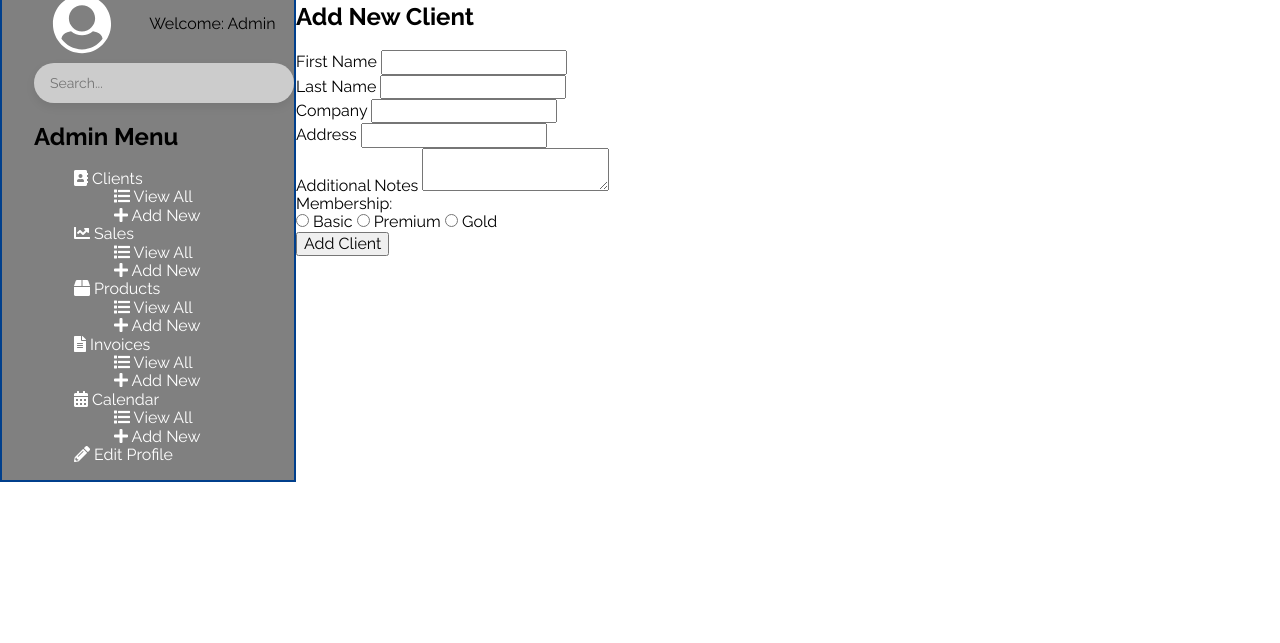
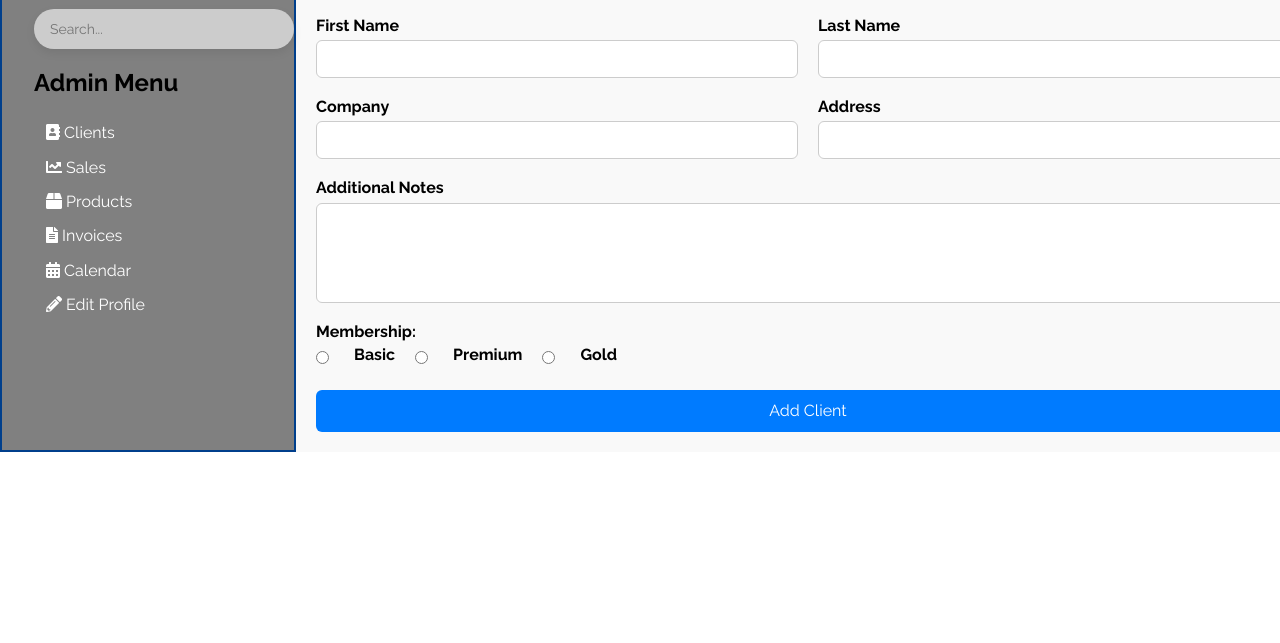
Before and after one commit to velugoti/frontend-projects, a plain HTML site: page admin-site/index.html in a window 1280 px wide. Shown: the part 157-800 px from the top of the page. Drawn offline with nearby package versions, Linux system fonts and the light colour scheme.

Commit message:
updated css

```diff
--- a/admin-site/css/app.css
+++ b/admin-site/css/app.css
@@ -27,6 +27,29 @@ body {
   flex: 0 0 20%;
   color: white;
 }
+
+
+
+.site-name .mobile {
+  display: block;
+}
+
+.site-name .desktop {
+  display: none;
+}
+
+@media (min-width: 500px) {
+
+  .site-name .mobile {
+    display: none;
+  }
+
+  .site-name .desktop {
+    display: block;
+  }
+
+}
+
 
 .bar {
   display: flex;
@@ -127,7 +150,130 @@ list-style: none;
 }
 
 .menu li a {
-
   text-decoration: none;
   color:white;
 }
+
+.menu {
+    list-style: none;
+    padding: 0;
+    margin: 0;
+}
+
+.menu li {
+    position: relative;
+}
+
+.menu li ul {
+    display: none; /* hide submenu */
+    list-style: none;
+    padding-left: 15px;
+}
+
+.menu li:hover > ul {
+    display: block; /* show on hover */
+}
+
+/* optional styling */
+.menu a {
+    display: block;
+    padding: 8px 12px;
+    text-decoration: none;
+    color: black;
+}
+
+.menu a:hover {
+    background: #ddd;
+}
+/* Container */
+.content {
+    padding: 20px;
+    background: #f9f9f9;
+}
+
+/* Heading */
+.heading {
+    margin-bottom: 20px;
+}
+
+/* Form layout */
+.new-client {
+    display: grid;
+    grid-template-columns: 1fr 1fr;
+    gap: 20px;
+}
+
+/* Each field */
+.field {
+    display: flex;
+    flex-direction: column;
+}
+
+/* Full width fields */
+.field.expand {
+    grid-column: span 2;
+}
+
+/* Labels */
+.field label {
+    margin-bottom: 5px;
+    font-weight: 600;
+}
+
+/* Inputs + textarea */
+.field input,
+.field textarea {
+    padding: 10px;
+    border: 1px solid #ccc;
+    border-radius: 6px;
+    font-size: 14px;
+    outline: none;
+}
+
+/* Focus effect */
+.field input:focus,
+.field textarea:focus {
+    border-color: #007bff;
+}
+
+/* Textarea height */
+textarea {
+    min-height: 100px;
+    resize: vertical;
+}
+
+/* Radio options */
+.options {
+    display: flex;
+    gap: 20px;
+    align-items: center;
+}
+
+/* Radio spacing */
+.options input {
+    margin-right: 5px;
+}
+
+/* Submit button */
+.submit .button {
+    padding: 12px;
+    border: none;
+    background: #007bff;
+    color: white;
+    font-size: 16px;
+    border-radius: 6px;
+    cursor: pointer;
+    transition: 0.3s;
+}
+
+/* Button hover */
+.submit .button:hover {
+    background: #0056b3;
+}
+.fa-arrow-right {
+  display: none;
+}
+
+.no-menu .sidebar {
+  display: none;
+}
```
